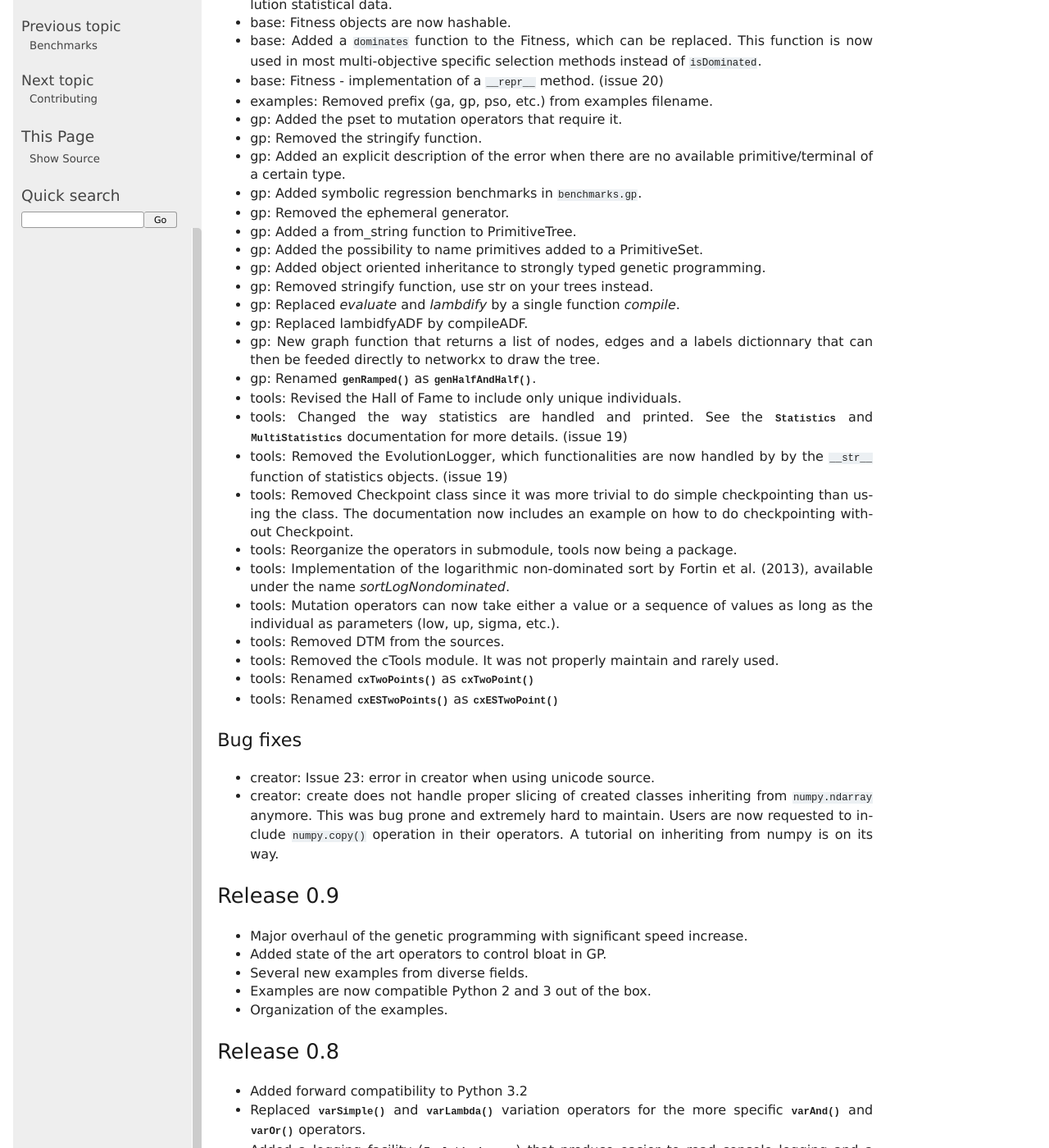
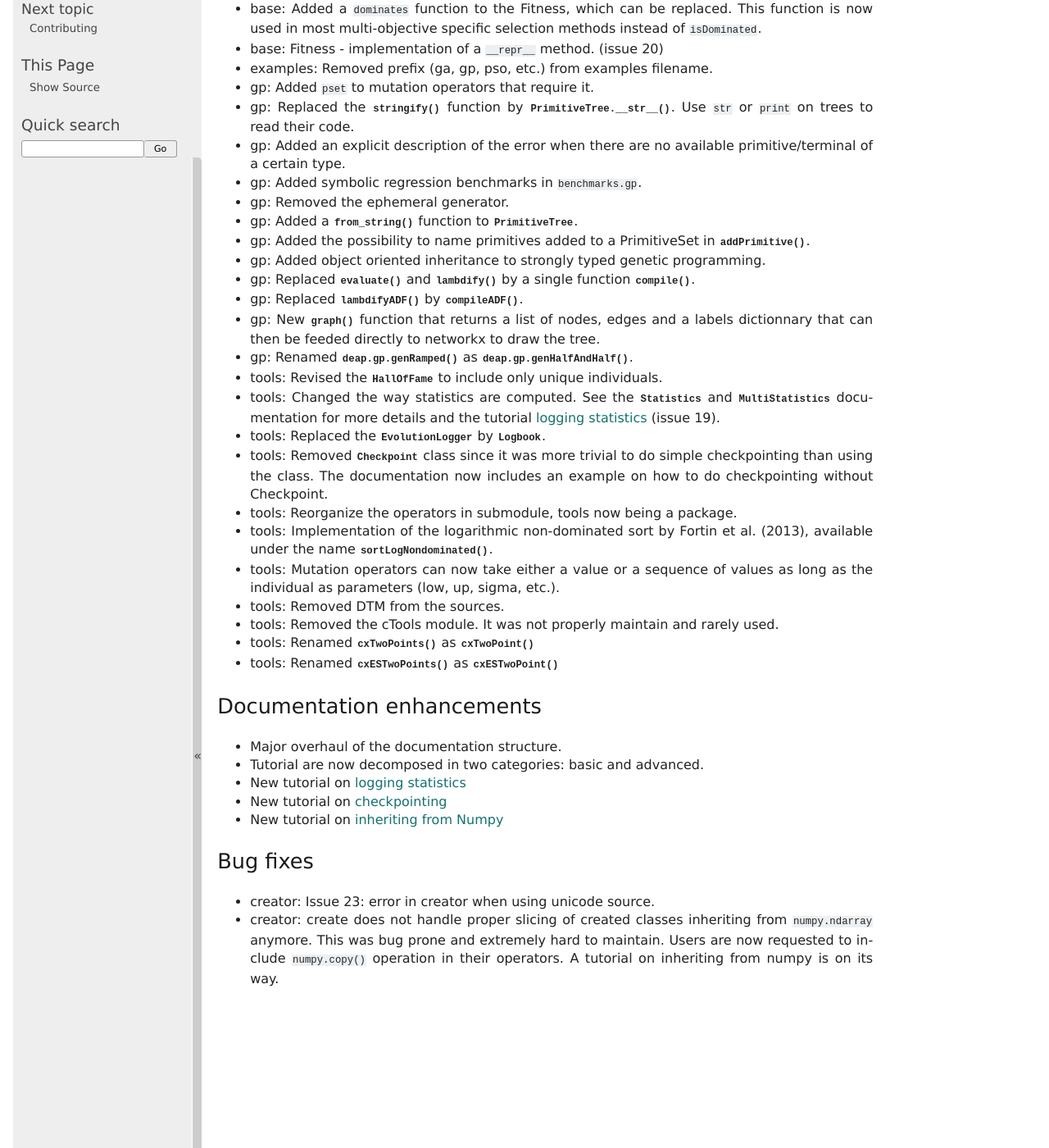
Before and after one commit to DEAP/deap, a Sphinx documentation site: the page built from doc/releases.rst, in a window 1280 px wide and 1400 px high, scrolled down 311 px. Shown: the whole window at 82% size. Built offline with Sphinx 7.4.7, drawn with Linux system fonts in a browser that asks for light colours; formulas are drawn with MathJax 3; pages that are not in the unit, such as notebooks, are missing from menus; some of the changed text lies outside the part shown.

Commit message:
Review and enhance release highlights.
--HG--
branch : dev

```diff
--- a/doc/releases.rst
+++ b/doc/releases.rst
@@ -1,10 +1,7 @@
 ==================
 Release Highlights
 ==================
-Here is a (incomplete) log of the changes made to DEAP over time.
-
-To be released 1.0
-==================
+Here is the list of changes made to DEAP for the current release.
 
 API enhancements
 ++++++++++++++++
@@ -17,41 +14,49 @@ API enhancements
   instead of ``isDominated``.
 - base: Fitness - implementation of a ``__repr__`` method. (issue 20)
 - examples: Removed prefix (ga, gp, pso, etc.) from examples filename.
-- gp: Added the pset to mutation operators that require it.
-- gp: Removed the stringify function.
+- gp: Added ``pset`` to mutation operators that require it.
+- gp: Replaced the :func:`~deap.gp.stringify` function by :func:`PrimitiveTree.__str__`. Use ``str`` or ``print`` on trees to read their code.
 - gp: Added an explicit description of the error when there are no available
   primitive/terminal of a certain type.
 - gp: Added symbolic regression benchmarks in ``benchmarks.gp``.
 - gp: Removed the ephemeral generator.
-- gp: Added a from_string function to PrimitiveTree.
-- gp: Added the possibility to name primitives added to a PrimitiveSet.
+- gp: Added a :func:`~deap.gp.PrimitiveTree.from_string` function to :class:`~deap.gp.PrimitiveTree`.
+- gp: Added the possibility to name primitives added to a PrimitiveSet in :func:`~deap.gp.PrimitiveSet.addPrimitive`.
 - gp: Added object oriented inheritance to strongly typed genetic programming.
-- gp: Removed stringify function, use str on your trees instead.
-- gp: Replaced `evaluate` and `lambdify` by a single function `compile`.
-- gp: Replaced lambidfyADF by compileADF.
-- gp: New graph function that returns a list of nodes, edges and a
+- gp: Replaced :func:`~deap.gp.evaluate` and :func:`~deap.gp.lambdify` by a single function :func:`~deap.gp.compile`.
+- gp: Replaced :func:`~deap.gp.lambdifyADF` by :func:`~deap.gp.compileADF`.
+- gp: New :func:`~deap.gp.graph` function that returns a list of nodes, edges and a
   labels dictionnary that can then be feeded directly to networkx to
   draw the tree.
-- gp: Renamed :func:`genRamped` as :func:`genHalfAndHalf`.
-- tools: Revised the Hall of Fame to include only unique individuals.
-- tools: Changed the way statistics are handled and printed. See the
+- gp: Renamed :func:`deap.gp.genRamped` as :func:`deap.gp.genHalfAndHalf`.
+- tools: Revised the :class:`~deap.tools.HallOfFame` to include only unique individuals.
+- tools: Changed the way statistics are computed. See the
   :class:`~deap.tools.Statistics` and :class:`~deap.tools.MultiStatistics`
-  documentation for more details. (issue 19)
-- tools: Removed the EvolutionLogger, which functionalities are now handled by
-  by the ``__str__`` function of statistics objects. (issue 19)
-- tools: Removed Checkpoint class since it was more trivial to do simple
+  documentation for more details and the tutorial :doc:`logging statistics <tutorials/basic/part3>` (issue 19).
+- tools: Replaced the :class:`EvolutionLogger` by :class:`~deap.tools.Logbook`.
+- tools: Removed :class:`~deap.tools.Checkpoint` class since it was more trivial to do simple
   checkpointing than using the class. The documentation now includes an
   example on how to do checkpointing without Checkpoint.
 - tools: Reorganize the operators in submodule, tools now being a package.
 - tools: Implementation of the logarithmic non-dominated sort by
-  Fortin et al. (2013), available under the name `sortLogNondominated`.
+  Fortin et al. (2013), available under the name :func:`~deap.tools.sortLogNondominated`.
 - tools: Mutation operators can now take either a value or a sequence
   of values as long as the individual as parameters (low, up, sigma, etc.).
 - tools: Removed DTM from the sources.
 - tools: Removed the cTools module. It was not properly maintain and
   rarely used.
-- tools: Renamed :func:`cxTwoPoints` as :func:`cxTwoPoint`
-- tools: Renamed :func:`cxESTwoPoints` as :func:`cxESTwoPoint`
+- tools: Renamed :func:`~deap.tools.cxTwoPoints` as :func:`~deap.tools.cxTwoPoint`
+- tools: Renamed :func:`~deap.tools.cxESTwoPoints` as :func:`~deap.tools.cxESTwoPoint`
+
+
+Documentation enhancements
+++++++++++++++++++++++++++
+
+- Major overhaul of the documentation structure.
+- Tutorial are now decomposed in two categories: basic and advanced.
+- New tutorial on :doc:`logging statistics <tutorials/basic/part3>`
+- New tutorial on :doc:`checkpointing <tutorials/advanced/checkpoint>`
+- New tutorial on :doc:`inheriting from Numpy <tutorials/advanced/numpy>`
 
 Bug fixes
 +++++++++
@@ -61,89 +66,3 @@ Bug fixes
   from ``numpy.ndarray`` anymore. This was bug prone and extremely hard to maintain.
   Users are now requested to include ``numpy.copy()`` operation in their
   operators. A tutorial on inheriting from numpy is on its way.
-
-
-
-Release 0.9
-===========
-
-- Major overhaul of the genetic programming with significant speed increase.
-- Added state of the art operators to control bloat in GP.
-- Several new examples from diverse fields.
-- Examples are now compatible Python 2 and 3 out of the box.
-- Organization of the examples.
-
-Release 0.8
-===========
-- Added forward compatibility to Python 3.2
-- Replaced :func:`~deap.algorithms.varSimple` and
-  :func:`~deap.algorithms.varLambda` variation operators for the more specific
-  :func:`~deap.algorithms.varAnd` and :func:`~deap.algorithms.varOr`
-  operators.
-- Added a logging facility (:class:`~deap.tools.EvolutionLogger`) that produce
-  easier to read console logging and a utility to transform that output into a
-  Python dictionary.
-- Introduced the exact NSGA-II algorithm as described in *Deb et al., 2002, A
-  Fast Elitist Multiobjective Genetic Algorithm: NSGA-II*.
-- NSGA-II selection algorithm revisited :
-
-  - Added a C++ version;
-  - Speed up of the Python version (up to 5x when the objectives are discrete).
-
-- Added some new benchmarks (multiobjective, binary and moving peaks).
-- Added translation, rotation, scaling and noise decorators to enhance benchmarks.
-
-Release 0.7
-===========
-- Modified structure so that DTM is a module of DEAP.
-- Restructured modules in a more permanent and coherent way.
-
-  - The toolbox is now in the module base.
-  - The operators have been moved to the tools module.
-  - Checkpoint, Statistics, History and Hall-of-Fame are now also in the tools module.
-  - Moved the GP specific operators to the gp module.
-
-- Renamed some operator for coherence.
-- Reintroduced a convenient, coherent and simple Statistics module.
-- Changed the Milestone module name for the more common Checkpoint name.
-- Eliminated the confusing *content_init* and *size_init* keywords in the toolbox.
-- Refactored the whole documentation in a more structured manner.
-- Added a benchmark module containing some of the most classic benchmark functions.
-- Added a lot of examples again :
-
-  - Differential evolution (*x2*);
-  - Evolution strategy : One fifth rule;
-  - *k*-nearest neighbours feature selection;
-  - One Max Multipopulation;
-  - Particle Swarm Optimization;
-  - Hillis' coevolution of sorting networks;
-  - CMA-ES :math:`1+\lambda`.
-
-
-Release 0.6
-===========
-- Operator modify in-place the individuals (simplify a lot the algorithms).
-- Toolbox now contains two basic methods, map and clone that are useful in the algorithms.
-- The two methods can be replaced (as usual) to modify the behaviour of the algorithms.
-- Added new module History (compatible with NetworkX).
-- Genetic programming is now possible with Automatically Defined Functions (ADFs).
-- Algorithms now refers to literature algorithms.
-- Added new examples :
-
-  - Coevolution;
-  - Variable length genotype;
-  - Multiobjective;
-  - Inheriting from a Set;
-  - Using ADFs;
-  - Multiprocessing.
-
-- Basic operators can now be enhanced with decorators to do all sort of funny stuff.
-
-Release 0.5
-===========
-- Added a new module Milestone.
-- Enhanced Fitness efficiency when comparing fitnesses.
-- Replaced old base types with python built-in types.
-- Added an example of deriving from sets.
-- Added SPEA-II algorithm.
-- Fitnesses are no more extended when assigning value, the values are simply assigned.
```
